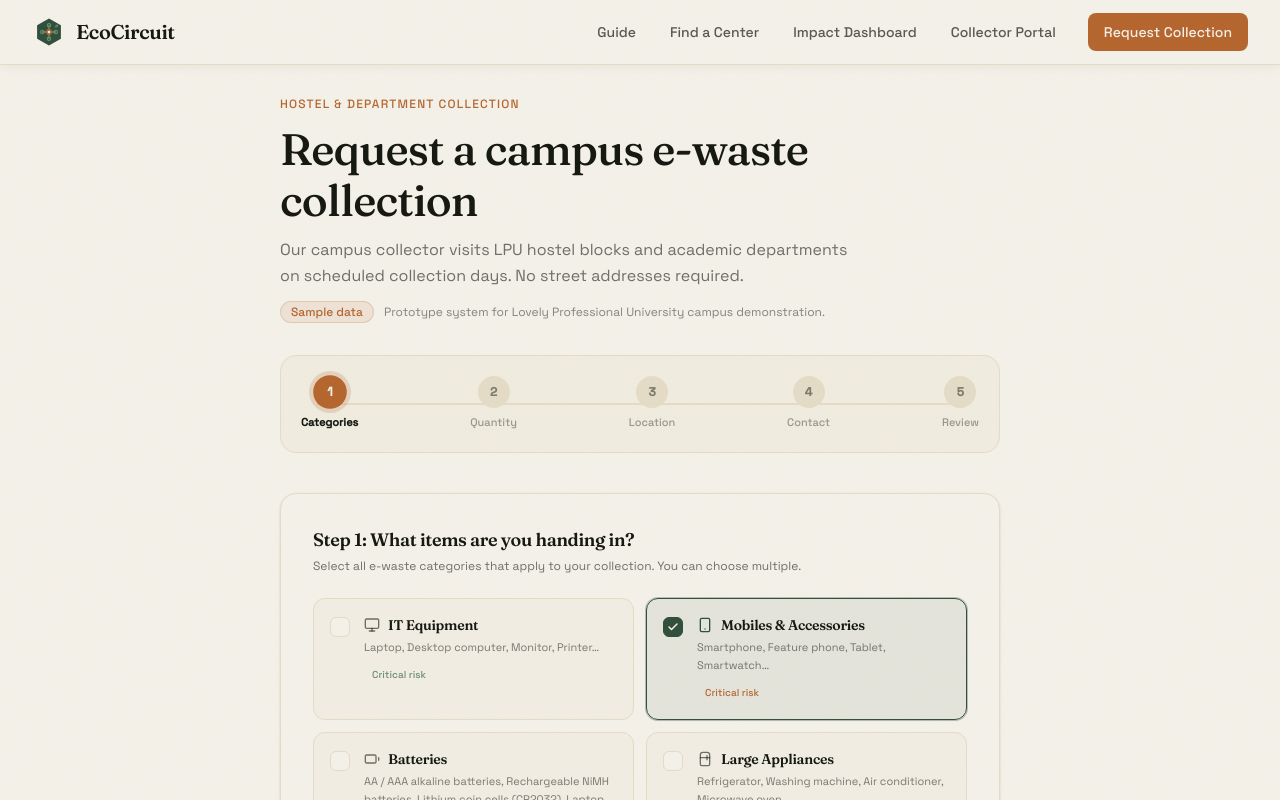
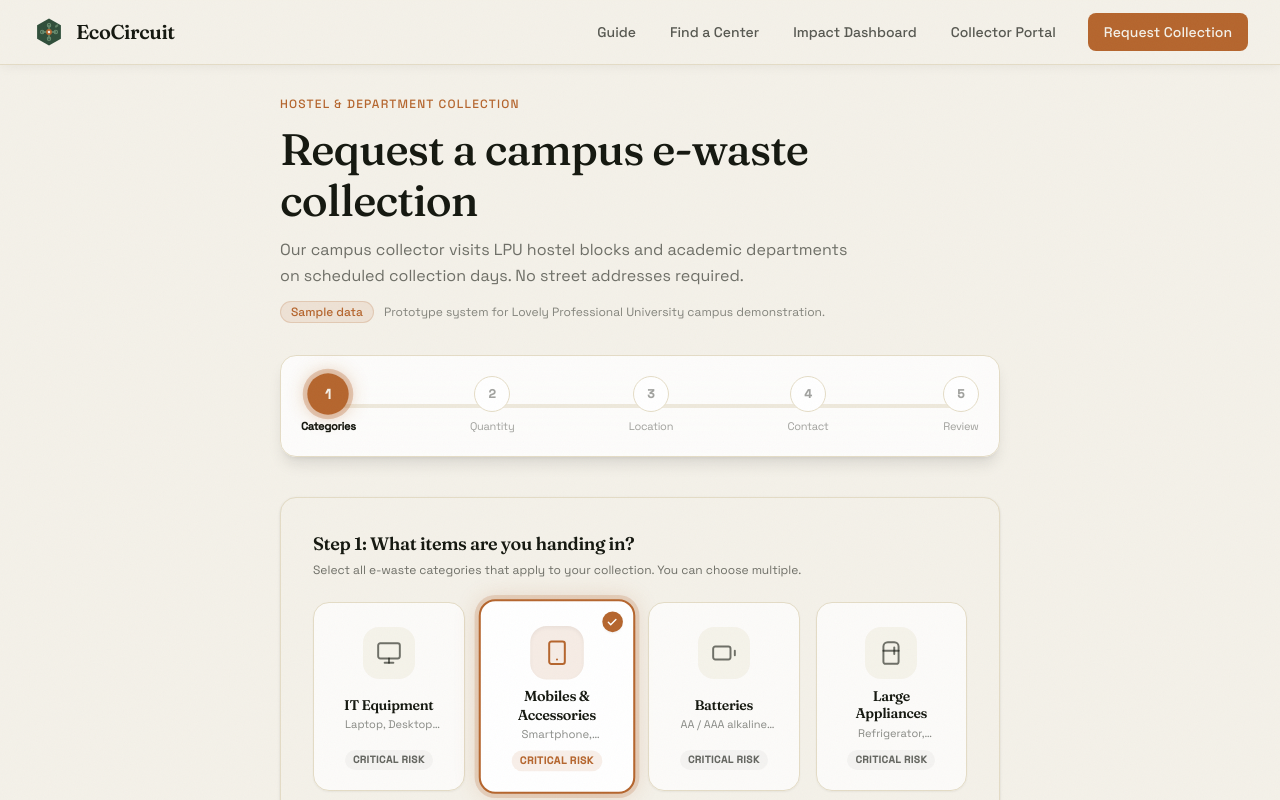
Before and after one commit to qdurgeshsingh1234-alt/ecocircuit, a React (Vite) app in the folder client/: page /pickup in a window 1280 px wide. Shown: the top 800 px of the page. Built offline with nearby package versions, Linux system fonts and the light colour scheme.

Commit message:
save: overhaul /pickup with tile cards and glowing step indicators

```diff
--- a/client/src/pages/Pickup.tsx
+++ b/client/src/pages/Pickup.tsx
@@ -11,7 +11,7 @@ import { SectionHeading, Reveal } from '../components/ui';
 import { CATEGORIES } from '../data/categories';
 
 // ── Category Icon Map ─────────────────────────────────────────────────────────
-const CATEGORY_ICON_MAP: Record<string, React.ComponentType<{ size?: number; className?: string }>> = {
+const CATEGORY_ICON_MAP: Record<string, React.ComponentType<{ size?: number; className?: string; strokeWidth?: number }>> = {
   'it-equipment': Monitor,
   'mobiles-accessories': Smartphone,
   'batteries': Battery,
@@ -332,14 +332,16 @@ export default function Pickup() {
         {/* ── Progress Indicators Bar (Steps 1 to 5) ───────────────────── */}
         {currentStep <= 5 && (
           <Reveal delay={0.05}>
-            <div className="mb-10 p-4 sm:p-5 rounded-2xl bg-[var(--sand)]/30 border border-[var(--sand)]">
+            <div className="mb-10 p-4 sm:p-5 rounded-2xl backdrop-blur-xl bg-white/80 border border-[var(--sand)] shadow-lg shadow-[var(--moss)]/5 relative">
               <div className="relative flex items-center justify-between">
                 {/* Connecting background line */}
-                <div className="absolute top-1/2 left-4 right-4 -translate-y-1/2 h-0.5 bg-[var(--sand)] -z-0" />
+                <div className="absolute top-1/2 left-4 right-4 -translate-y-1/2 h-1 bg-[var(--sand)]/60 rounded-full -z-0" />
                 {/* Connecting active filled line */}
-                <div
-                  className="absolute top-1/2 left-4 -translate-y-1/2 h-0.5 bg-[var(--moss)] -z-0 transition-all duration-300"
-                  style={{ width: `${((currentStep - 1) / (STEPS.length - 1)) * 92}%` }}
+                <motion.div
+                  className="absolute top-1/2 left-4 -translate-y-1/2 h-1 rounded-full bg-gradient-to-r from-[var(--moss)] via-[var(--copper)] to-[var(--copper)] -z-0 shadow-[0_0_12px_rgba(181,101,45,0.4)]"
+                  initial={false}
+                  animate={{ width: `${((currentStep - 1) / (STEPS.length - 1)) * 92}%` }}
+                  transition={{ type: 'spring', stiffness: 260, damping: 28 }}
                 />
 
                 {STEPS.map((s) => {
@@ -351,24 +353,27 @@ export default function Pickup() {
                       key={s.id}
                       className="relative z-10 flex flex-col items-center group cursor-default"
                     >
-                      <div
-                        className={`w-8 h-8 rounded-full flex items-center justify-center text-xs font-bold transition-all duration-200 ${
+                      <motion.div
+                        initial={false}
+                        animate={{ scale: isCurrent ? 1.15 : 1 }}
+                        transition={{ type: 'spring', stiffness: 350, damping: 25 }}
+                        className={`w-9 h-9 rounded-full flex items-center justify-center text-xs font-bold transition-all duration-200 ${
                           isCompleted
-                            ? 'bg-[var(--moss)] text-[var(--paper)] shadow-xs'
+                            ? 'bg-[var(--moss)] text-[var(--paper)] shadow-[0_0_10px_rgba(47,78,58,0.3)] ring-2 ring-[var(--moss)]/30'
                             : isCurrent
-                            ? 'bg-[var(--copper)] text-[var(--paper)] ring-4 ring-[var(--copper)]/20 scale-105'
-                            : 'bg-[var(--sand)] text-[var(--ink)]/50'
+                            ? 'bg-[var(--copper)] text-[var(--paper)] ring-4 ring-[var(--copper)]/30 shadow-[0_0_18px_rgba(181,101,45,0.45)]'
+                            : 'bg-white text-[var(--ink)]/40 border border-[var(--sand)]'
                         }`}
                       >
                         {isCompleted ? <Check size={14} strokeWidth={2.5} /> : s.id}
-                      </div>
+                      </motion.div>
                       <span
-                        className={`mt-1.5 text-[11px] font-medium hidden sm:block ${
+                        className={`mt-1.5 text-[11px] tracking-tight hidden sm:block ${
                           isCurrent
-                            ? 'text-[var(--ink)] font-semibold'
+                            ? 'text-[var(--ink)] font-bold'
                             : isCompleted
-                            ? 'text-[var(--moss)]'
-                            : 'text-[var(--ink)]/40'
+                            ? 'text-[var(--moss)] font-medium'
+                            : 'text-[var(--ink)]/40 font-normal'
                         }`}
                       >
                         {s.name}
@@ -413,8 +418,8 @@ export default function Pickup() {
                   </div>
                 )}
 
-                {/* Category Selection Grid */}
-                <div className="grid grid-cols-1 sm:grid-cols-2 gap-3">
+                {/* Category Selection Grid: Large Clickable Tile Cards */}
+                <div className="grid grid-cols-2 sm:grid-cols-3 lg:grid-cols-4 gap-3.5 sm:gap-4">
                   {CATEGORIES.map((cat) => {
                     const isSelected = selectedCategories.includes(cat.slug);
                     const IconComp = CATEGORY_ICON_MAP[cat.slug] || Cpu;
@@ -423,45 +428,55 @@ export default function Pickup() {
                       <div
                         key={cat.slug}
                         onClick={() => toggleCategory(cat.slug)}
-                        className={`p-4 rounded-xl border transition-all duration-150 cursor-pointer flex items-start gap-3.5 select-none ${
+                        className={`relative p-4 sm:p-5 rounded-2xl flex flex-col items-center text-center justify-between min-h-[160px] transition-all duration-200 cursor-pointer select-none group ${
                           isSelected
-                            ? 'border-[var(--moss)] bg-[var(--moss)]/8 shadow-xs ring-1 ring-[var(--moss)]/30'
-                            : 'border-[var(--sand)] bg-[var(--sand)]/20 hover:border-[var(--moss)]/30 hover:bg-[var(--sand)]/40'
+                            ? 'border-2 border-[var(--copper)] bg-white shadow-[0_0_24px_rgba(181,101,45,0.22)] ring-4 ring-[var(--copper)]/20 scale-[1.03]'
+                            : 'border border-[var(--sand)] bg-white/75 hover:bg-white hover:border-[var(--copper)]/40 hover:scale-105 shadow-xs'
                         }`}
                       >
+                        {/* Top-right selection pill indicator */}
                         <div
-                          className={`w-5 h-5 rounded-md mt-0.5 flex items-center justify-center shrink-0 border transition-all ${
+                          className={`absolute top-2.5 right-2.5 w-5 h-5 rounded-full flex items-center justify-center transition-all ${
                             isSelected
-                              ? 'bg-[var(--moss)] border-[var(--moss)] text-[var(--paper)]'
-                              : 'border-[var(--sand)] bg-[var(--paper)]'
+                              ? 'bg-[var(--copper)] text-white shadow-xs scale-100'
+                              : 'bg-[var(--sand)]/30 text-transparent scale-90 opacity-0 group-hover:opacity-40'
                           }`}
                         >
-                          {isSelected && <Check size={12} strokeWidth={3} />}
+                          <Check size={11} strokeWidth={3} />
                         </div>
 
-                        <div className="flex-1 min-w-0">
-                          <div className="flex items-center gap-2">
-                            <IconComp
-                              size={16}
-                              className={isSelected ? 'text-[var(--moss)]' : 'text-[var(--ink)]/60'}
-                            />
-                            <h4 className="text-sm font-semibold text-[var(--ink)]">
+                        {/* Large Icon Container */}
+                        <div
+                          className={`w-13 h-13 rounded-2xl flex items-center justify-center transition-all duration-200 mt-1 ${
+                            isSelected
+                              ? 'bg-[var(--copper)]/12 text-[var(--copper)] shadow-inner'
+                              : 'bg-[var(--sand)]/30 text-[var(--ink)]/60 group-hover:text-[var(--copper)] group-hover:bg-[var(--copper)]/8'
+                          }`}
+                        >
+                          <IconComp size={26} strokeWidth={1.8} />
+                        </div>
+
+                        {/* Centered Title & Details */}
+                        <div className="my-2 text-center w-full">
+                          <h4 className="text-sm font-semibold text-[var(--ink)] tracking-tight leading-tight">
                             {cat.name}
                           </h4>
+                          <p className="mt-1 text-[11px] text-[var(--ink)]/50 leading-tight line-clamp-1">
+                            {cat.examples.slice(0, 2).join(', ')}
+                          </p>
                         </div>
-                          <p className="mt-1 text-[11px] text-[var(--ink)]/55 leading-relaxed line-clamp-2">
-                            {cat.examples.slice(0, 4).join(', ')}…
-                          </p>
+
+                        {/* Risk / category tag badge */}
                         <span
-                            className="mt-2 inline-flex items-center gap-1 text-[10px] font-medium px-2 py-0.5 rounded"
+                          className="text-[10px] font-semibold tracking-wider uppercase px-2 py-0.5 rounded-full"
                           style={{
-                              backgroundColor: cat.color + '15',
-                              color: cat.color,
+                            backgroundColor: isSelected ? 'rgba(181,101,45,0.1)' : 'rgba(20,23,15,0.05)',
+                            color: isSelected ? 'var(--copper)' : 'var(--ink)',
+                            opacity: isSelected ? 1 : 0.65,
                           }}
                         >
                           {cat.riskLabel}
                         </span>
-                        </div>
                       </div>
                     );
                   })}
@@ -522,17 +537,17 @@ export default function Pickup() {
                 )}
 
                 {/* Quantity selection radio cards */}
-                <div className="grid grid-cols-1 sm:grid-cols-2 gap-3">
+                <div className="grid grid-cols-1 sm:grid-cols-2 gap-3.5">
                   {QUANTITY_OPTIONS.map((opt) => {
                     const isSelected = quantity === opt.id;
                     return (
                       <div
                         key={opt.id}
                         onClick={() => setQuantity(opt.id)}
-                        className={`p-4 rounded-xl border transition-all duration-150 cursor-pointer flex items-start gap-3 select-none ${
+                        className={`p-4 rounded-xl transition-all duration-200 cursor-pointer flex items-start gap-3.5 select-none ${
                           isSelected
-                            ? 'border-[var(--copper)] bg-[var(--copper)]/8 shadow-xs ring-1 ring-[var(--copper)]/30'
-                            : 'border-[var(--sand)] bg-[var(--sand)]/20 hover:border-[var(--copper)]/30 hover:bg-[var(--sand)]/40'
+                            ? 'border-2 border-[var(--copper)] bg-white shadow-[0_0_20px_rgba(181,101,45,0.18)] ring-4 ring-[var(--copper)]/20 scale-[1.02]'
+                            : 'border border-[var(--sand)] bg-white/70 hover:bg-white hover:border-[var(--copper)]/30 hover:scale-[1.01] shadow-xs'
                         }`}
                       >
                         <span className="text-2xl shrink-0 mt-0.5">{opt.icon}</span>
```
Lines whose indentation alone changed are shown as unchanged.
